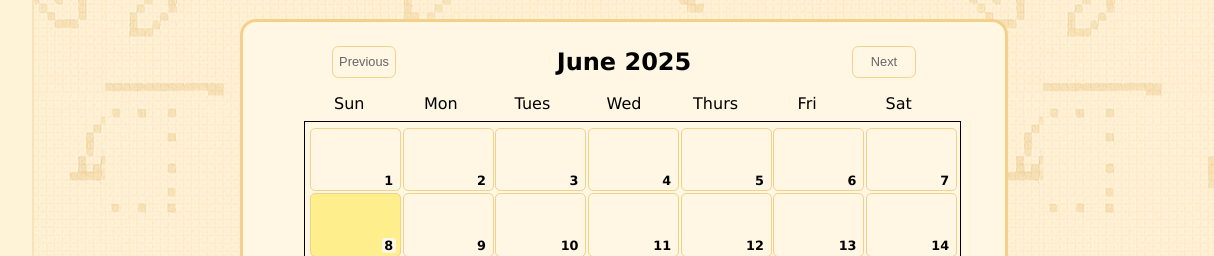
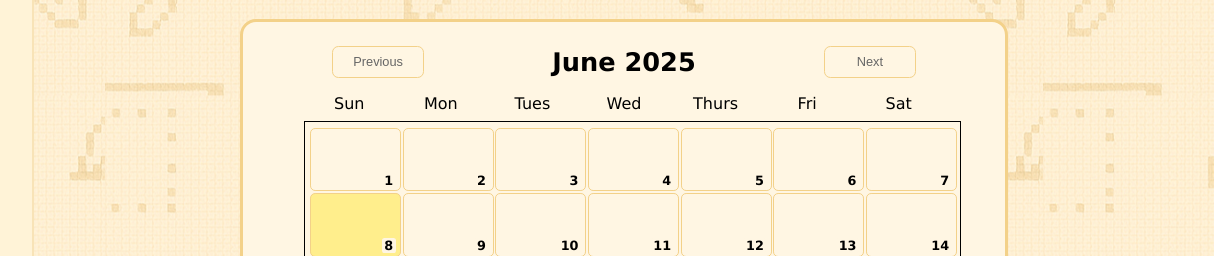
Before and after one commit to cse110-sp25-group18/project-card-journaling, a website with bundled scripts: page pages/past-entries.html in a window 1280 px wide. Shown: the part 160-416 px from the top of the page, 66-1280 px from the left. Built offline with nearby package versions, Linux system fonts and the light colour scheme.

Commit message:
style: text sizing

```diff
--- a/style/past-entries.css
+++ b/style/past-entries.css
@@ -63,7 +63,7 @@ header {
 .month-year {
     text-align: center;
     font-weight: 600;
-    font-size: 1.5rem;
+    font-size: 2vw;
     width: 100%;
 }
 
@@ -76,15 +76,12 @@ header button {
     border-color: #f3d189;
     background-color: #fff6e3;
     cursor: pointer;
-    width: 50vh;
-    min-width: 2.5em;
-    max-width: 5em;
+    width: 10vw;
     height: 100%;
-    font-size: 0.8em;
+    font-size: 1vw;
     padding: 0.5em;
     border-radius: 0.5em;
     color: #666;
-    font: 500 0.8em sans-serif;
 }
 
 .cal-body {
```
